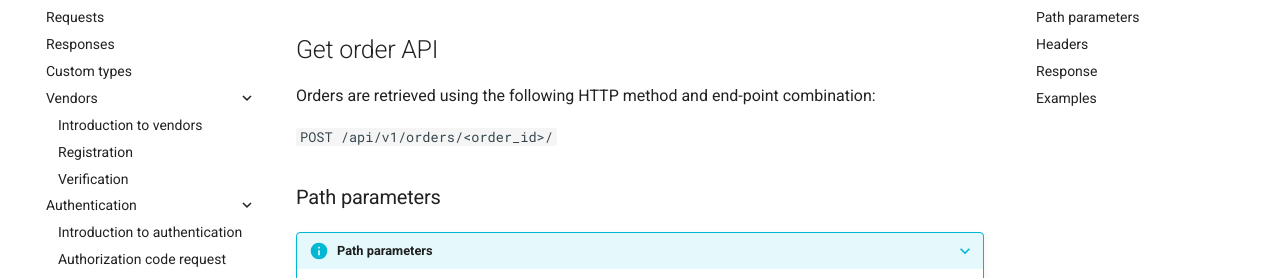
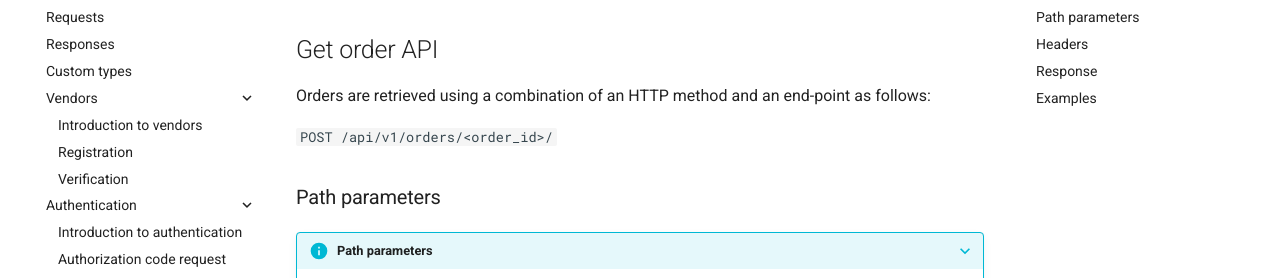
Before and after one commit to iumiCash/iumiCash.github.io, an MkDocs documentation site: the page built from docs/orders/get.md, in a window 1280 px wide and 1400 px high. Shown: the part 148-426 px from the top of the window. Built offline with MkDocs 1.6.1 and Material for MkDocs 9.7.7, drawn with Linux system fonts in a browser that asks for light colours; some of the changed text lies outside the part shown.

Commit message:
responses changes 1 by AB

```diff
--- a/docs/orders/get.md
+++ b/docs/orders/get.md
@@ -2,7 +2,7 @@
 
 ## Get order API
 
-Orders are retrieved using the following HTTP method and end-point combination:
+Orders are retrieved using a combination of an HTTP method and an end-point as follows:
 
 `POST /api/v1/orders/<order_id>/`
 
```
Also changed, not shown: other parts of docs/orders/get.md (+1 -1 lines).
